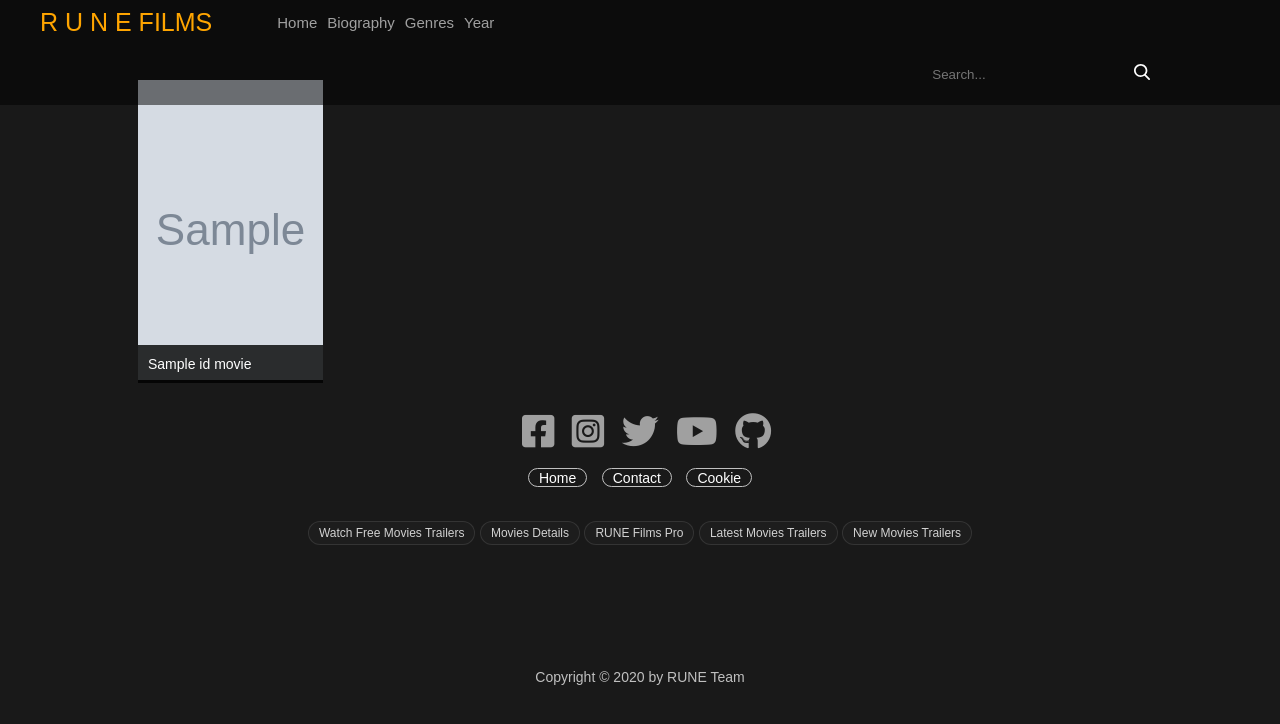
After one commit to bachhs/uetimdb, a Django app: template imdb/templates/imdb/genre_detail.html in a window 1280 px wide; the page is wider, and only the part inside the window is pictured. The commit adds this page. Shown: the top 724 px of that part. Run offline with Django 3.2, Linux system fonts and the light colour scheme; the template is opened without the code that fills it: most values are stand-ins (such as "Sample title", 1, 10 or a date in 2020); grey boxes marked "Sample" are stand-in pictures.

Commit message:
update genre movie

```diff
--- /dev/null
+++ b/imdb/templates/imdb/genre_detail.html
@@ -0,0 +1,21 @@
+{% extends 'base.html' %}
+
+{% block body %}
+<main class="content">
+	<section class="centered">
+		<div class="movies">
+			{% for movie in movie_list %}
+			<div class="mov">
+				<a href="{% url 'imdb:movie_detail' movie.id_movie.id_movie %}">
+					<img alt="{{movie.id_movie.title_movie}}" height="300" src="{{movie.id_movie.poster_movie}}"
+						width="200">
+					<h2 class="movietitle">{{movie.id_movie.title_movie}}</h2>
+				</a>
+			</div>
+			{% endfor %}
+
+		</div>
+	</section>
+
+</main>
+{% endblock body %}
--- a/imdb/templates/imdb/movie_detail.html
+++ b/imdb/templates/imdb/movie_detail.html
@@ -12,7 +12,7 @@
 					<span class="runtime">{{movie.duration_movie}}</span>
 					<span class="ghost">|</span>
 					{% for genre in genre_list %}
-					<span class="genre">{{genre.id_genre}}</span>
+					<a class="genre" href={% url 'imdb:genre_detail' genre.id_genre.id_genre %}>{{genre.id_genre}}</a>
 					{% endfor %}
 
 				</p>
--- a/imdb/urls.py
+++ b/imdb/urls.py
@@ -1,5 +1,5 @@
 from django.urls import path
-from .views import MovieList, MovieDetail, MovieSearch, NameList, NameDetail
+from .views import MovieList, MovieDetail, MovieSearch, NameList, NameDetail, GenreDetail
 
 app_name = 'imdb'
 
@@ -9,4 +9,5 @@ urlpatterns = [
     path('search/', MovieSearch.as_view(), name='movie_search'),
     path('name/', NameList.as_view(), name='name_list'),
     path('name/<int:pk>', NameDetail.as_view(), name='name_detail'),
+    path('genre/<int:pk>', GenreDetail.as_view(), name='genre_detail'),
 ]
--- a/static/css/styles.css
+++ b/static/css/styles.css
@@ -274,8 +274,8 @@ body{font-family: arial,sans-serif; background-color: #191919; position: relativ
 }
 
 .Filmography1{
-	color: #f5f5f5d6;
 	text-decoration: none;
+	color: greenyellow;
 	font-size: 20px;
 }
 
--- a/templates/base.html
+++ b/templates/base.html
@@ -16,7 +16,9 @@
 	<script src="{% static 'js/jquery-3.1.1.min.js' %}"></script>
 	<script src="{% static 'js/script.js' %}"></script>
 	<style>
-		#more {display: none;}
+		#more {
+			display: none;
+		}
 	</style>
 </head>
 
@@ -33,10 +35,21 @@
 					<li><a href="{% url 'imdb:name_list' %}">Biography</a></li>
 					<li><a>Genres</a>
 						<ul>
-							<li><a href="genre.html">Action</a></li>
-							<li><a href="genre.html">Comedy</a></li>
-							<li><a href="genre.html">Drama</a></li>
-							<li><a href="genre.html">Romance</a></li>
+							<li><a href="{% url 'imdb:genre_detail' 7 %}">Action</a></li>
+							<li><a href="{% url 'imdb:genre_detail' 2 %}">Adventure</a></li>
+							<li><a href="{% url 'imdb:genre_detail' 1 %}">Animation</a></li>
+							<li><a href="{% url 'imdb:genre_detail' 12 %}">Biography</a></li>
+							<li><a href="{% url 'imdb:genre_detail' 4 %}">Comedy</a></li>
+							<li><a href="{% url 'imdb:genre_detail' 9 %}">Crime</a></li>
+							<li><a href="{% url 'imdb:genre_detail' 3 %}">Drama</a></li>
+							<li><a href="{% url 'imdb:genre_detail' 16 %}">Family</a></li>
+							<li><a href="{% url 'imdb:genre_detail' 11 %}">Fantasy</a></li>
+							<li><a href="{% url 'imdb:genre_detail' 20 %}">Film-Noir</a></li>
+							<li><a href="{% url 'imdb:genre_detail' 13 %}">History</a></li>
+							<li><a href="{% url 'imdb:genre_detail' 19 %}">Horror</a></li>
+							<li><a href="{% url 'imdb:genre_detail' 18 %}">Music</a></li>
+							<li><a href="{% url 'imdb:genre_detail' 5 %}">Musical</a></li>
+							<li><a href="{% url 'imdb:genre_detail' 17 %} ">Mystery</a></li>
 						</ul>
 					</li>
 					<li><a>Year</a>
@@ -49,12 +62,14 @@
 					</li>
 					<li class="mobsearch">
 						<form class="mobform" method="GET">
-							<input type="text" name="query" value="{{request.GET.q}}" class="mobsearchfield" placeholder="Search...">
+							<input type="text" name="query" value="{{request.GET.q}}" class="mobsearchfield"
+								placeholder="Search...">
 							<input type="submit" value="" class="mobsearchsubmit">
 						</form>
 					</li>
 					<li>
-						<a class="admin" href="{% url 'admin:index' %}" title="Admin Login" ><i class="fas fa-user-circle" ></i></a>
+						<a class="admin" href="{% url 'admin:index' %}" title="Admin Login"><i
+								class="fas fa-user-circle"></i></a>
 					</li>
 
 				</ul>
@@ -73,16 +88,20 @@
 		<footer class="footer">
 			<div class="iconfooter">
 				<a href="https://www.facebook.com/zuck" target="_blank"><i class="fab fa-facebook-square"></i></a>
-				<a href="https://www.instagram.com/cristiano/?hl=vi" target="_blank"><i class="fab fa-instagram-square"></i></a>
+				<a href="https://www.instagram.com/cristiano/?hl=vi" target="_blank"><i
+						class="fab fa-instagram-square"></i></a>
 				<a href="https://twitter.com/potus" target="_blank"><i class="fab fa-twitter"></i></a>
-				<a href="https://www.youtube.com/channel/UC-lHJZR3Gqxm24_Vd_AJ5Yw" target="_blank"><i class="fab fa-youtube"></i></a>
+				<a href="https://www.youtube.com/channel/UC-lHJZR3Gqxm24_Vd_AJ5Yw" target="_blank"><i
+						class="fab fa-youtube"></i></a>
 				<a href="https://github.com/bachhs/uetimdb" target="_blank"><i class="fab fa-github"></i></a>
 			</div>
 			<div class="footermenu">
 				<ul>
 					<li><a href="{% url 'imdb:movie_list' %}" title="Back to Homepage">Home</a></li>
-					<li><a href="https://www.facebook.com/bachhs" title="Send email feedback to 18020193@vnu.edu.vn">Contact</a></li>
-					<li><a href="https://www.facebook.com/Alpabulous" title="Customer Service: 18020400@vnu.edu.vn">Cookie</a></li>
+					<li><a href="https://www.facebook.com/bachhs"
+							title="Send email feedback to 18020193@vnu.edu.vn">Contact</a></li>
+					<li><a href="https://www.facebook.com/Alpabulous"
+							title="Customer Service: 18020400@vnu.edu.vn">Cookie</a></li>
 				</ul>
 			</div>
 			<div class="tags">
```
Also changed, not shown: imdb/views.py (+16 -8 lines). Lines whose indentation alone changed are shown as unchanged.
